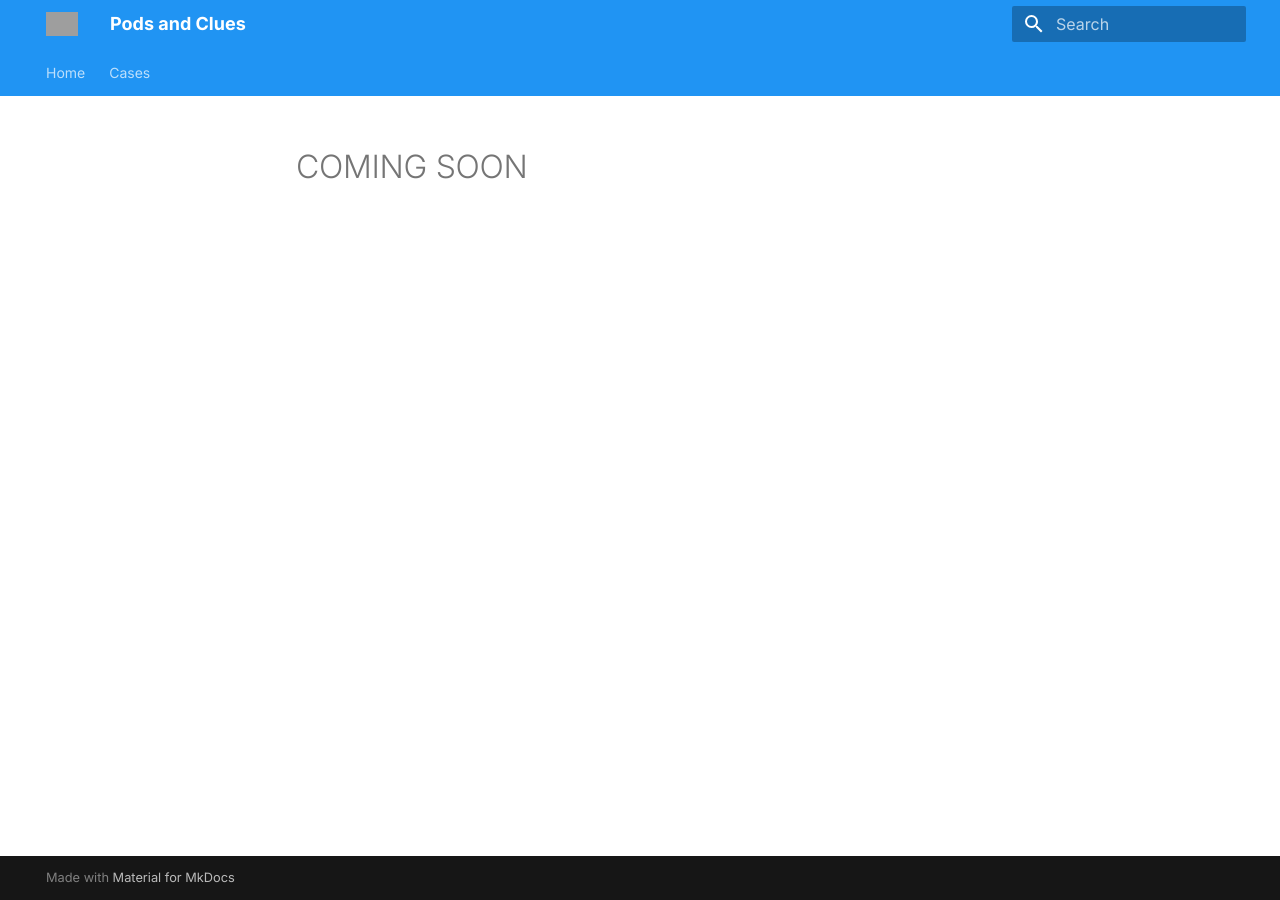
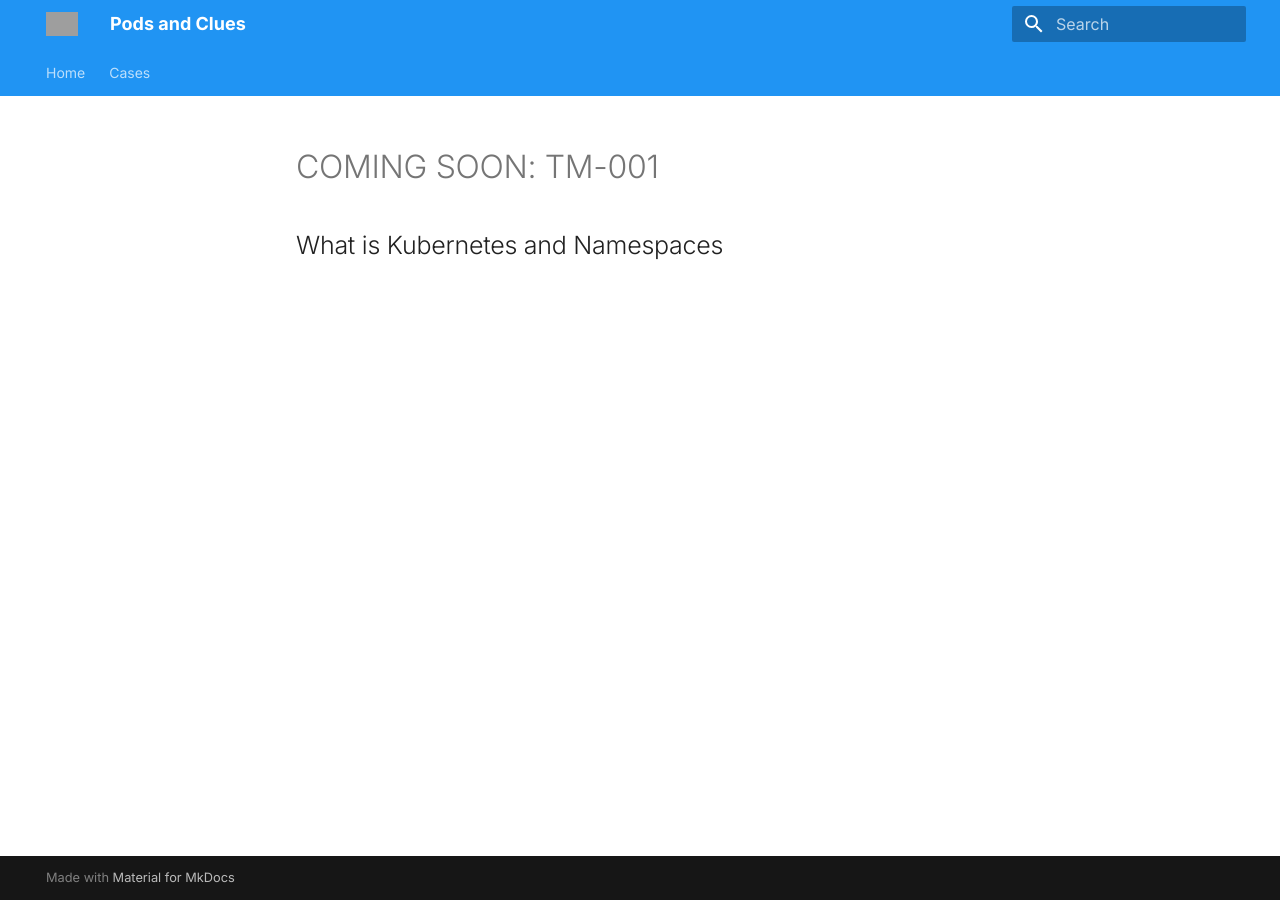
Before and after one commit to zentarilabs/pods-and-clues, an MkDocs documentation site: the page built from docs/training-modules/tm-001.md, in a window 1280 px wide. Built offline with MkDocs 1.6.1 and Material for MkDocs 9.7.7, drawn with Linux system fonts in a browser that asks for light colours; nearby versions of some CDN libraries; grey boxes are pictures that could not be loaded.

Commit message:
Update tm-001.md

```diff
--- a/docs/training-modules/tm-001.md
+++ b/docs/training-modules/tm-001.md
@@ -1 +1,2 @@
-# COMING SOON
+# COMING SOON: TM-001
+## What is Kubernetes and Namespaces
```
